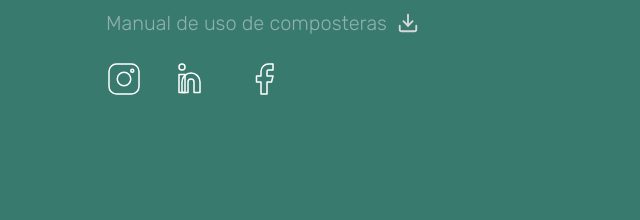
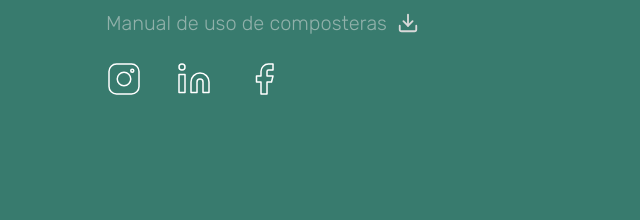
Before and after one commit to feruxui-elcapo/AH-Git, a plain HTML site: page index.html in a window 1280 px wide. Shown: the part 6901-7121 px from the top of the page, 385-1025 px from the left. Drawn offline with Linux system fonts and the light colour scheme.

Commit message:
Corregir el icono de LinkedIn del footer
El path de la "in" estaba desplazado y el icono se veia roto; se
reemplaza por el contorno correcto.

Co-Authored-By: Claude Sonnet 5.5 <noreply@anthropic.com>

```diff
--- a/index.html
+++ b/index.html
@@ -586,7 +586,7 @@
       </a>
       <a href="https://www.linkedin.com/company/alternativa-humus" target="_blank" rel="noopener" aria-label="LinkedIn">
         <svg viewBox="0 0 24 24" fill="none" stroke="#fff" stroke-width="1" stroke-linecap="round" stroke-linejoin="round" aria-hidden="true">
-          <path d="M10 8a6 6 0 0 1 6 6v7h-4v-7a2 2 0 0 0-4 0v7H4v-7a6 6 0 0 1 6-6z"></path>
+          <path d="M16 8a6 6 0 0 1 6 6v7h-4v-7a2 2 0 0 0-2-2 2 2 0 0 0-2 2v7h-4v-7a6 6 0 0 1 6-6z"></path>
           <rect x="2" y="9" width="4" height="12"></rect>
           <circle cx="4" cy="4" r="2"></circle>
         </svg>
```
